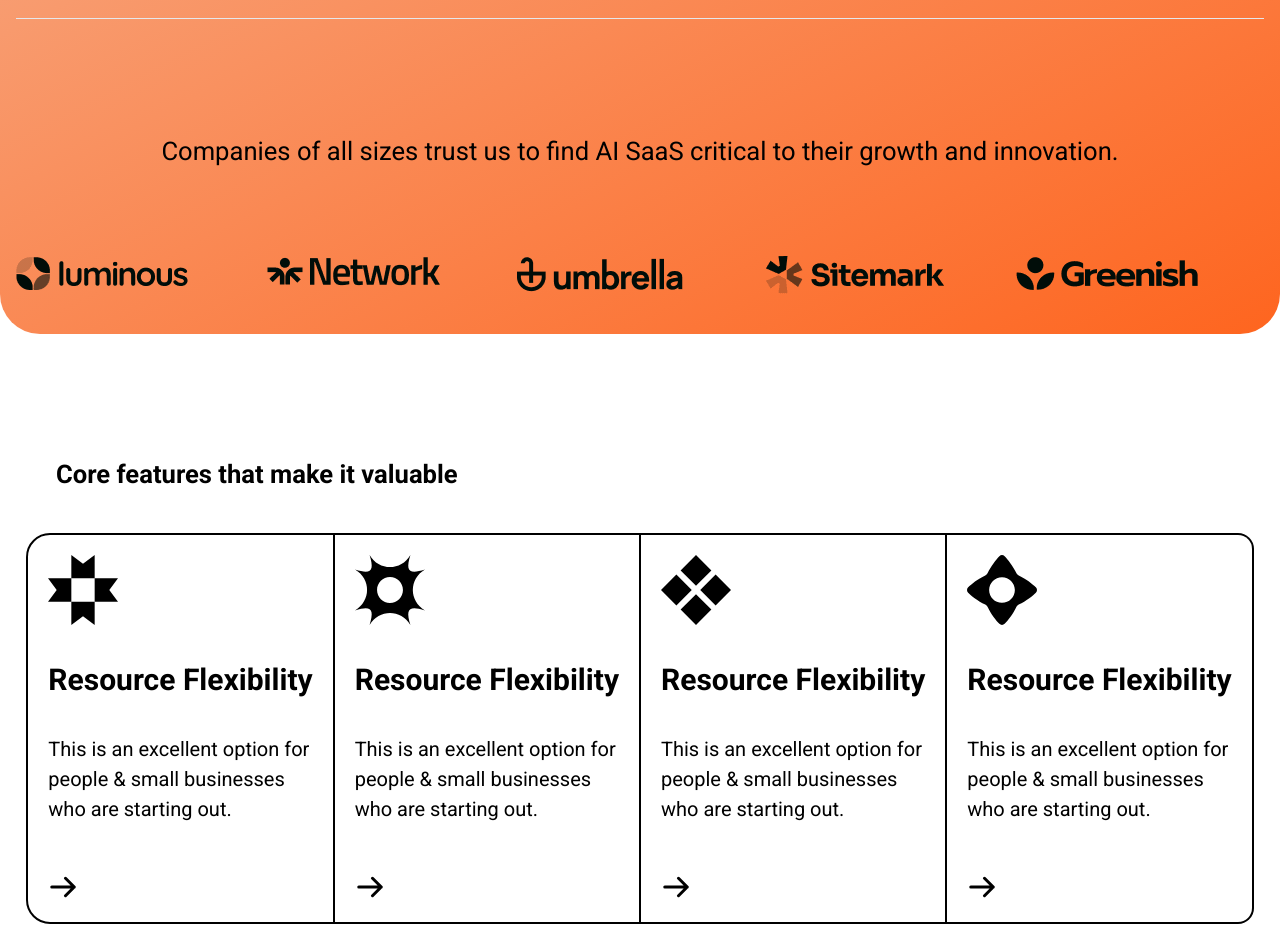
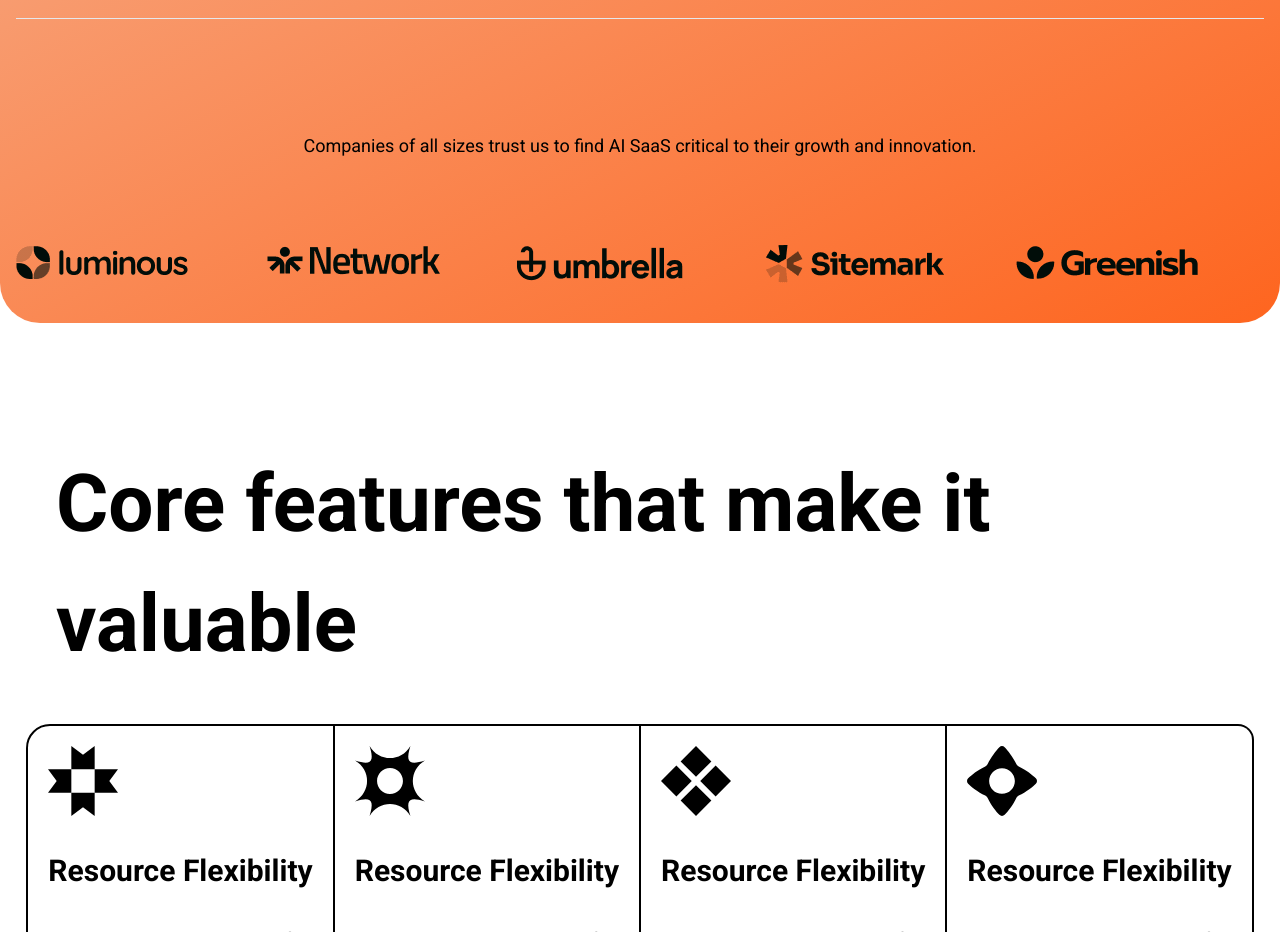
Before and after one commit to jack20492/bc75_group_6_capstone_tailwind_homepage_2, a website: page src/index.html in a window 1280 px wide. Shown: the part 1400-2332 px from the top of the page. Drawn offline with nearby package versions, Linux system fonts and the light colour scheme; a script that the page names is missing.

Commit message:
Update index.html

```diff
--- a/src/index.html
+++ b/src/index.html
@@ -250,7 +250,7 @@
         <br />
         <br />
         <div data-aos="fade-up">
-          <p style="font-size: 2vw">
+          <p>
             Companies of all sizes trust us to find AI SaaS critical to their
             growth and innovation.
           </p>
@@ -300,7 +300,7 @@
   <section class="core-features">
     <div class="master-container">
       <div data-aos="fade-up" class="core-features-info">
-        <h2 style="font-size: 2vw">Core features that make it valuable</h2>
+        <h2>Core features that make it valuable</h2>
       </div>
       <!-- Table -->
       <div data-aos="fade-up" class="features-table">
```
